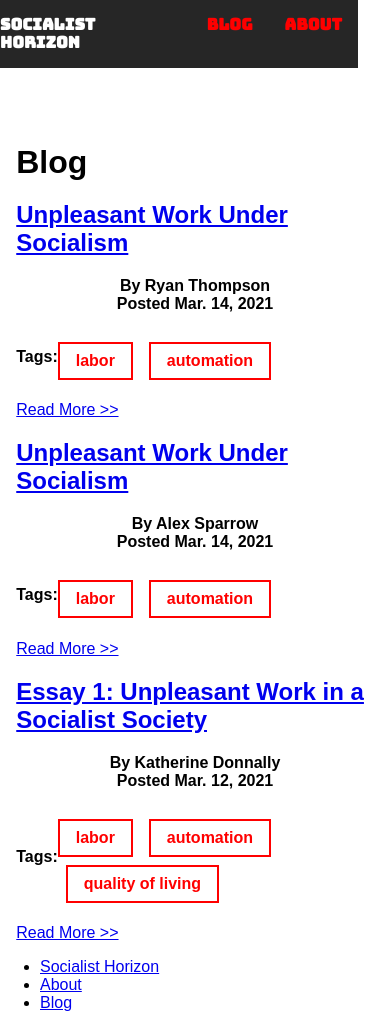
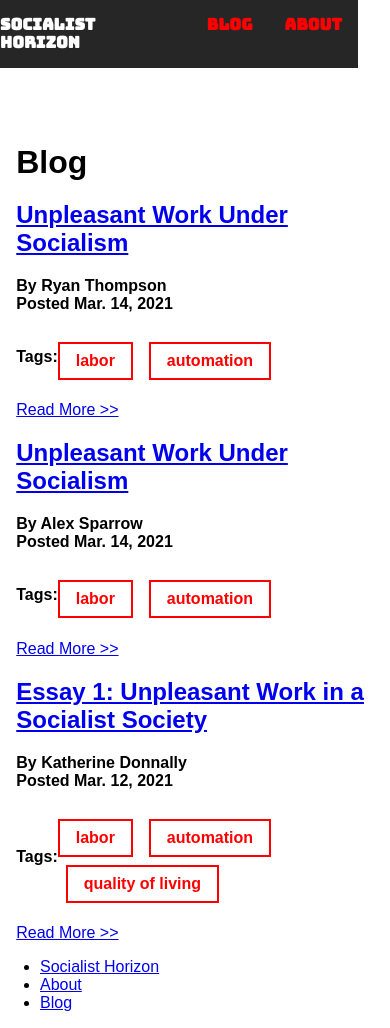
Before and after one commit to socialisthorizon/socialisthorizon.github.io, a Jekyll site: the page built from pages/blog.html, in a window 390 px wide and 1028 px high. Built offline with Jekyll 4.4.1, drawn with Linux system fonts in a browser that asks for light colours; some web fonts are replaced.

Commit message:
Adjust where alignment breakpoint starts

```diff
--- a/assets/css/_sass/_layouts/_post.scss
+++ b/assets/css/_sass/_layouts/_post.scss
@@ -23,13 +23,13 @@
 .post-meta__author-date-wrapper {
 	display: flex;
 	flex-flow: column nowrap;
-	align-items: center;
 	justify-content: flex-start;
 	div.divider {
 		display: none;
 	}
 	@media screen and (min-width: 600px) {
 		flex-flow: row nowrap;
+		align-items: center;
 		div.divider {
 			display: initial;
 			padding: 0 1em;
```
